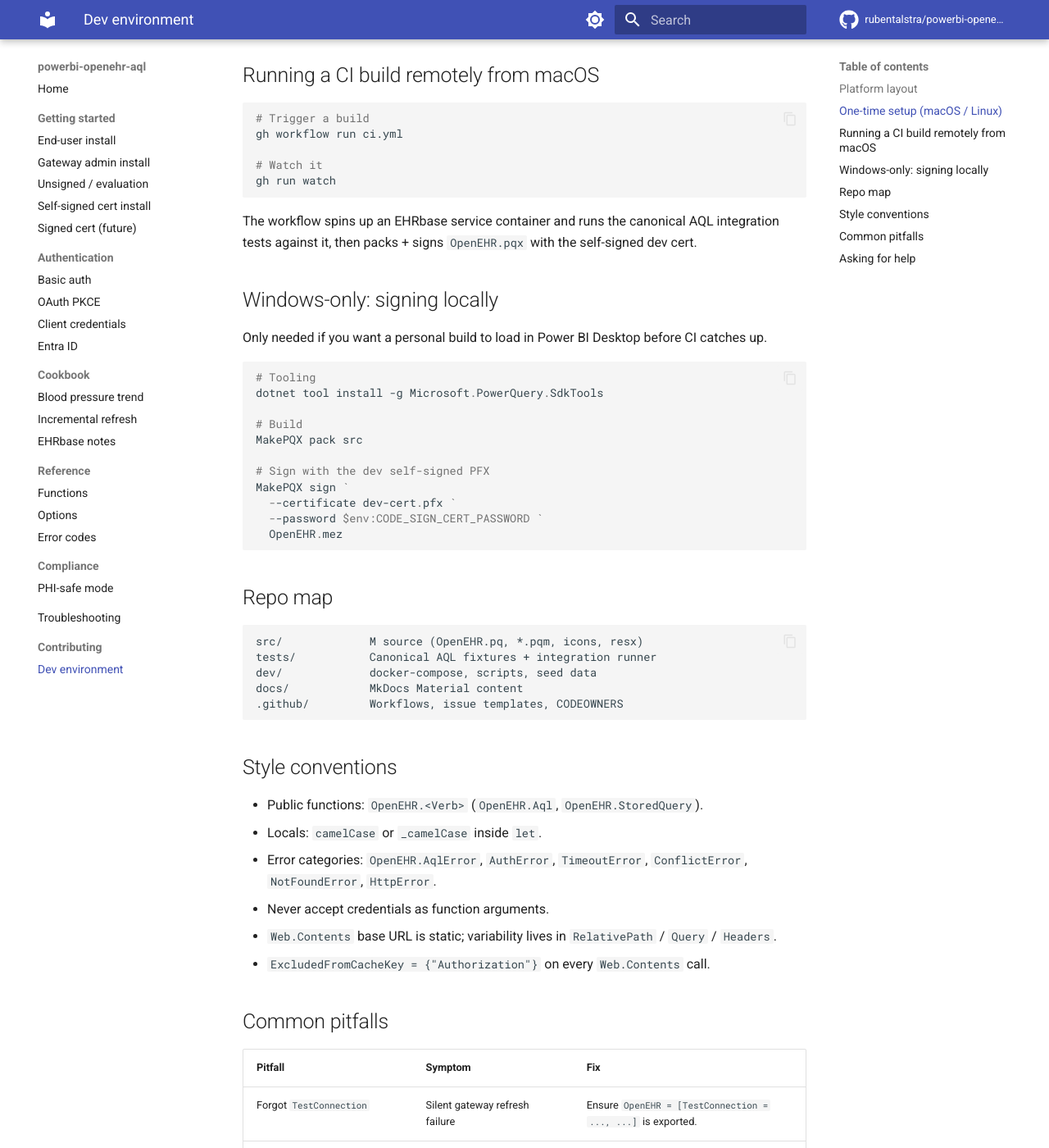
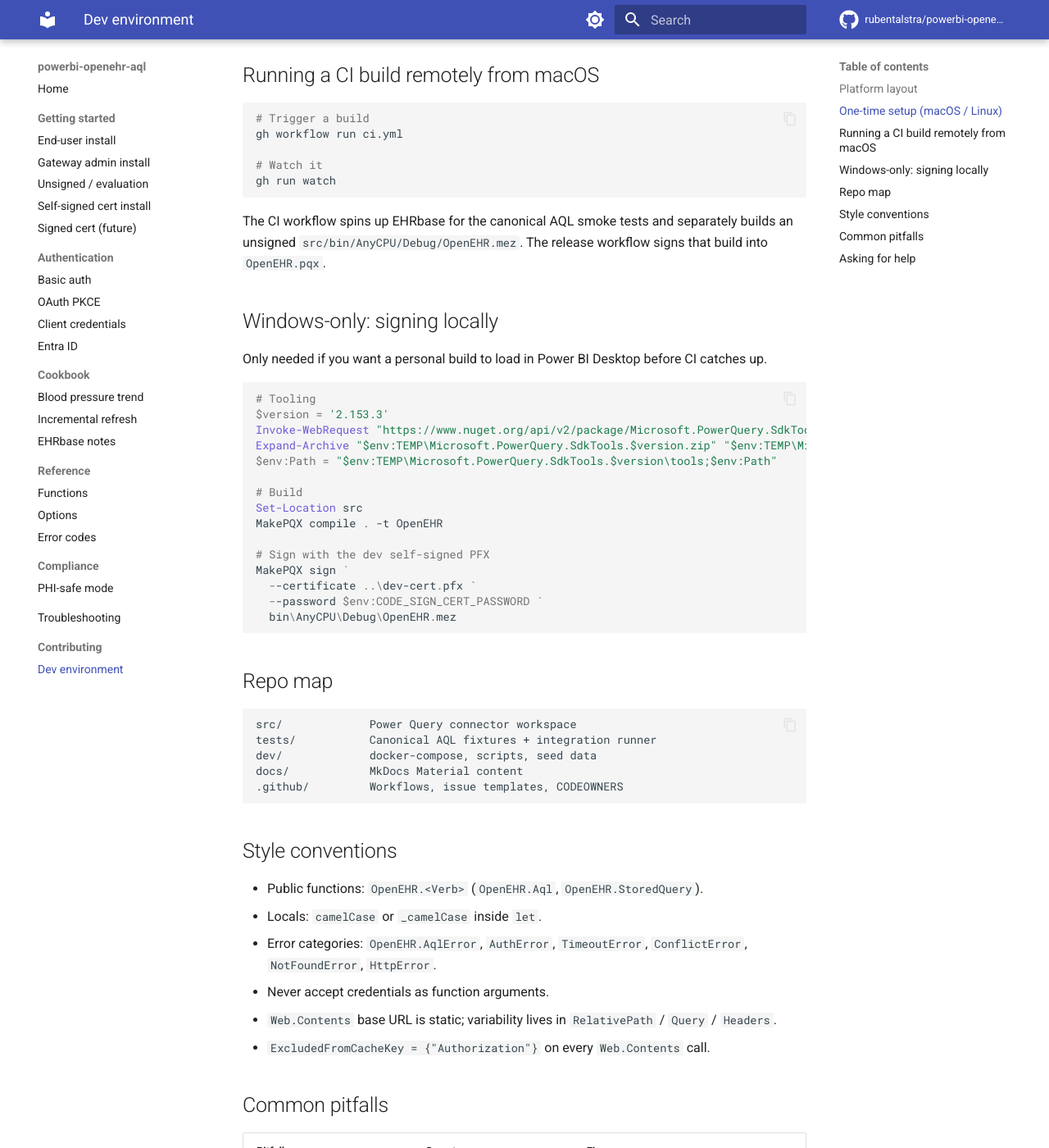
Before and after one commit to rubentalstra/powerbi-openehr-aql, an MkDocs documentation site: the page built from docs/contributing/dev-environment.md, in a window 1280 px wide and 1400 px high, scrolled down 1239 px. Shown: the whole window at 82% size. Built offline with MkDocs 1.6.1 and Material for MkDocs 9.7.7, drawn with Linux system fonts in a browser that asks for light colours; comment, search, counter and statistics services are not loaded; some of the changed text lies outside the part shown.

Commit message:
feat: update CI and release workflows to use Power Query SDK tools version 2.153.3 and improve build process docs: enhance documentation for connector workspace and update implementation plan chore: add .pqignore and VSCode settings for improved development experience refactor: remove obsolete OpenEHR.proj file and adjust related scripts for new build process

````diff
--- a/docs/contributing/dev-environment.md
+++ b/docs/contributing/dev-environment.md
@@ -13,7 +13,7 @@ flowchart LR
       MK[mkdocs serve] --> DOCS[docs/ preview]
     end
     subgraph CI — windows-latest
-      DOT[.NET 10 SDK] --> MPQX[MakePQX pack + sign]
+      DOT[Power Query SDK Tools] --> MPQX[src/ → MakePQX compile + sign]
       MPQX --> ART[OpenEHR.pqx]
     end
     ED -.push.-> CI[GitHub Actions]
@@ -58,7 +58,7 @@ gh workflow run ci.yml
 gh run watch
 ```
 
-The workflow spins up an EHRbase service container and runs the canonical AQL integration tests against it, then packs + signs `OpenEHR.pqx` with the self-signed dev cert.
+The CI workflow spins up EHRbase for the canonical AQL smoke tests and separately builds an unsigned `src/bin/AnyCPU/Debug/OpenEHR.mez`. The release workflow signs that build into `OpenEHR.pqx`.
 
 ## Windows-only: signing locally
 
@@ -66,22 +66,26 @@ Only needed if you want a personal build to load in Power BI Desktop before CI c
 
 ```powershell
 # Tooling
-dotnet tool install -g Microsoft.PowerQuery.SdkTools
+$version = '2.153.3'
+Invoke-WebRequest "https://www.nuget.org/api/v2/package/Microsoft.PowerQuery.SdkTools/$version" -OutFile "$env:TEMP\Microsoft.PowerQuery.SdkTools.$version.zip"
+Expand-Archive "$env:TEMP\Microsoft.PowerQuery.SdkTools.$version.zip" "$env:TEMP\Microsoft.PowerQuery.SdkTools.$version" -Force
+$env:Path = "$env:TEMP\Microsoft.PowerQuery.SdkTools.$version\tools;$env:Path"
 
 # Build
-MakePQX pack src
+Set-Location src
+MakePQX compile . -t OpenEHR
 
 # Sign with the dev self-signed PFX
 MakePQX sign `
-  --certificate dev-cert.pfx `
+  --certificate ..\dev-cert.pfx `
   --password $env:CODE_SIGN_CERT_PASSWORD `
-  OpenEHR.mez
+  bin\AnyCPU\Debug\OpenEHR.mez
 ```
 
 ## Repo map
 
 ```
-src/             M source (OpenEHR.pq, *.pqm, icons, resx)
+src/             Power Query connector workspace
 tests/           Canonical AQL fixtures + integration runner
 dev/             docker-compose, scripts, seed data
 docs/            MkDocs Material content
--- a/global.json
+++ /dev/null
@@ -1,5 +0,0 @@
-{
-  "msbuild-sdks": {
-    "Microsoft.PowerQuery.SdkTools": "2.152.3"
-  }
-}
````
Also changed, not shown: CHANGELOG.md (+1 -1 lines), CLAUDE.md (+11 -8 lines), IMPLEMENTATION_PLAN.md (+21 -20 lines), please-look-at-this-optimized-hippo.md (+12 -11 lines), src/README.md (added, +21 -0 lines), 7 other files.
